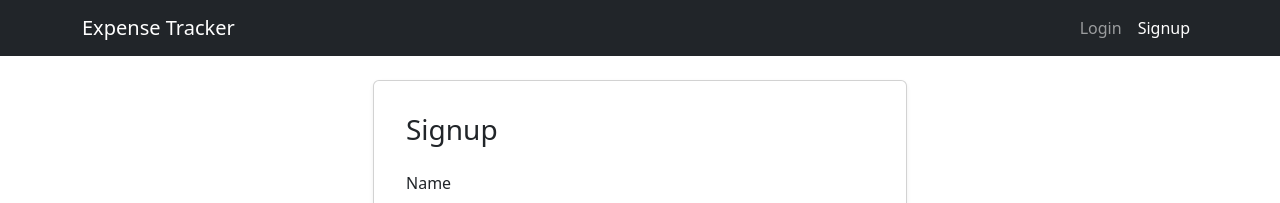
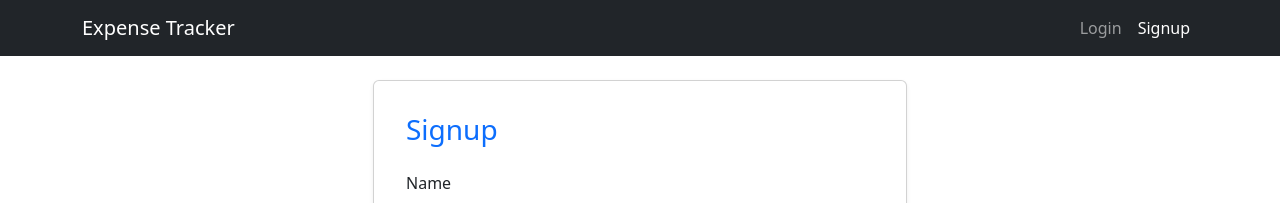
Before and after one commit to tanveerisonline/expense_tracker, a React (Vite) app in the folder client/: page /signup in a window 1280 px wide. Shown: the top 203 px of the page. Built offline with nearby package versions, Linux system fonts and the light colour scheme; no server answers.

Commit message:
style(css): update heading and card title styles with primary color
Apply the primary color variable to headings and card titles for better visual consistency with the theme while maintaining existing spacing.

```diff
--- a/client/src/index.css
+++ b/client/src/index.css
@@ -55,7 +55,7 @@ button:focus-visible {
 /* Ensure app spans full width for Bootstrap grid */
 #root { width: 100%; }
 
-/* Increase bottom space for titles across pages */
-h1, h2, h3, h4, h5, h6 { margin-bottom: 1rem; }
-/* Enforce spacing for Bootstrap card titles regardless of utility classes */
-.card-title { margin-bottom: 1rem !important; }
+/* Increase bottom space for titles across pages and apply primary color */
+h1, h2, h3, h4, h5, h6 { margin-bottom: 1rem; color: var(--bs-primary); }
+/* Enforce spacing and color for Bootstrap card titles regardless of utilities */
+.card-title { margin-bottom: 1rem !important; color: var(--bs-primary) !important; }
```
